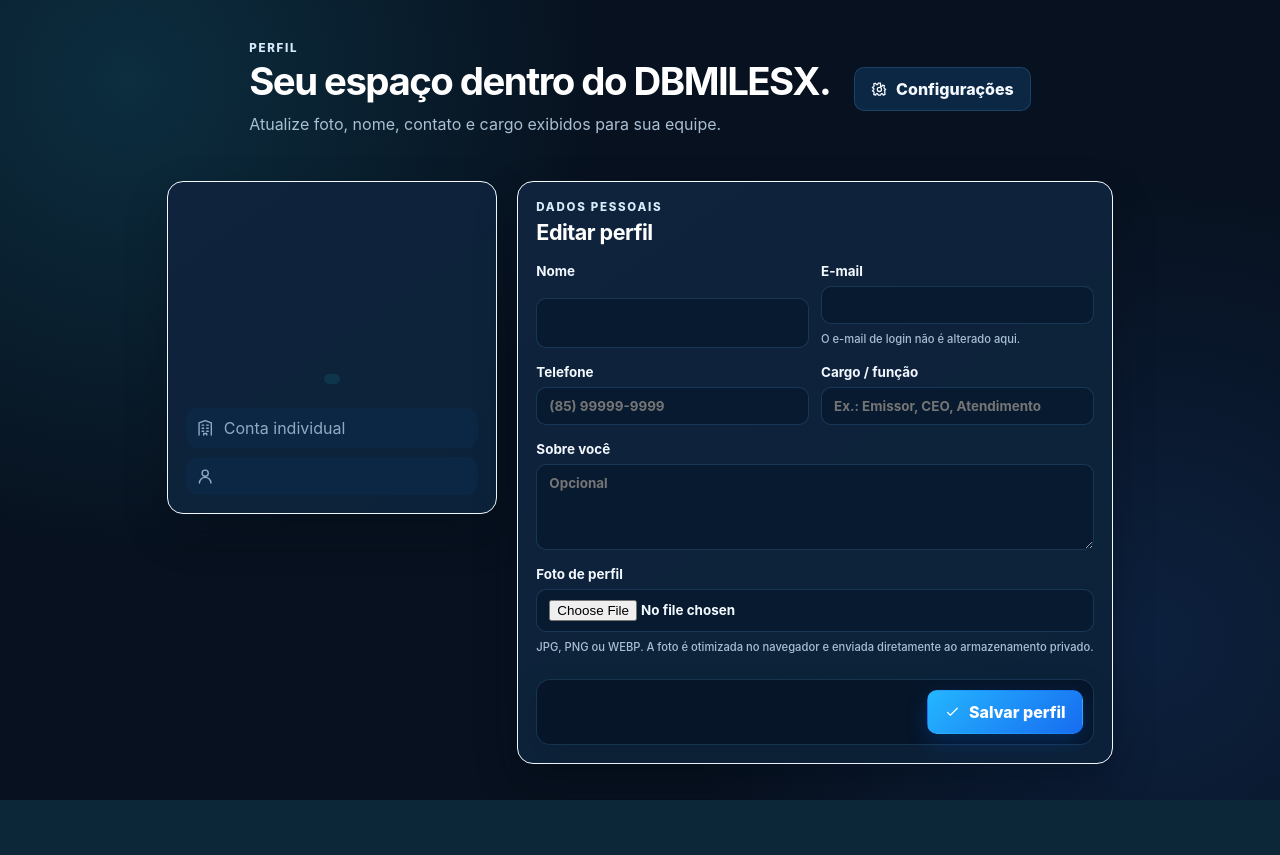
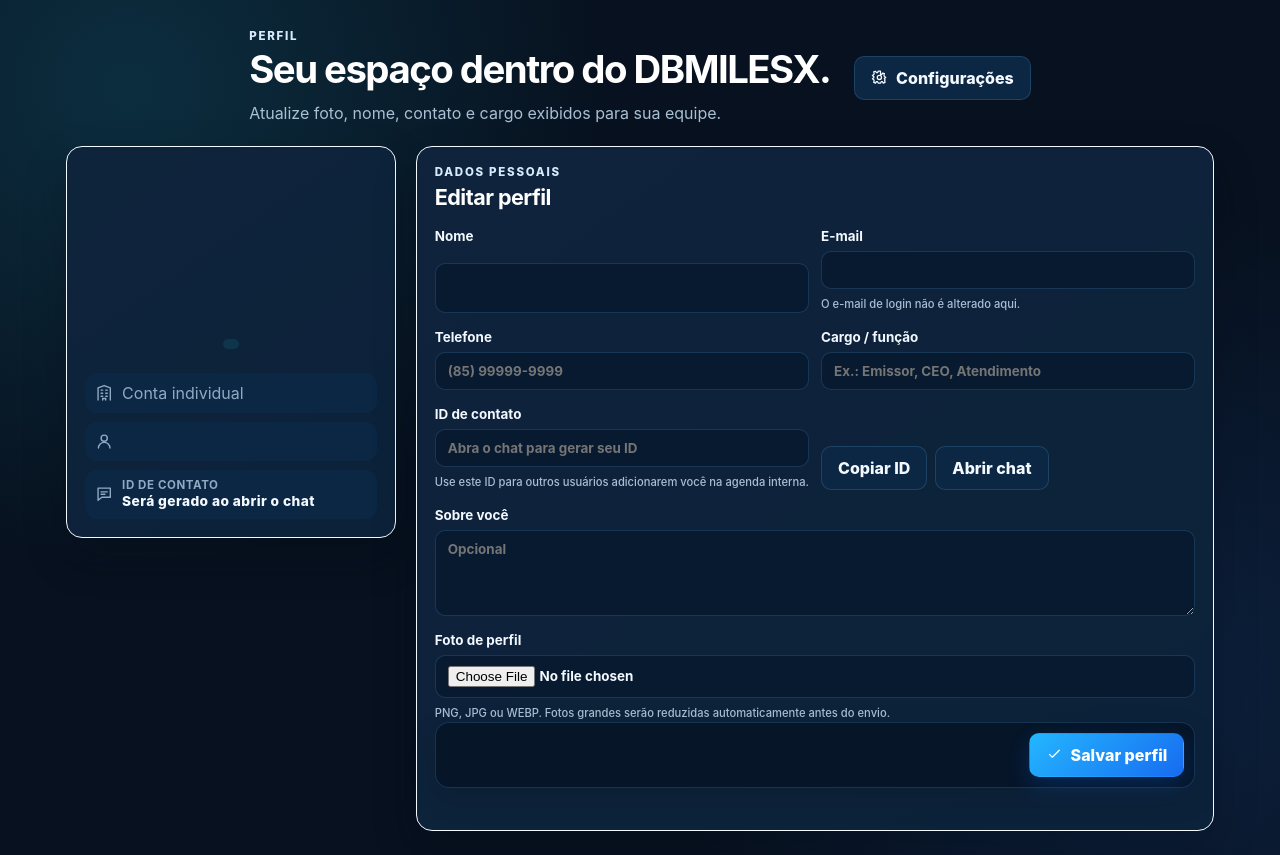
Before and after one commit to RiquelmeRufilima/DBMILESXxx, a FastAPI app: template app/templates/profile/index.html in a window 1280 px wide. Before the commit the page ends 800 px from the top, so only its background shows below. Run offline with FastAPI, Linux system fonts and the light colour scheme; the template is opened without the code that fills it, so the values that code supplies are empty; some libraries are stand-ins or nearby versions.

Commit message:
Exibe ID de contato no perfil

```diff
--- a/app/templates/profile/index.html
+++ b/app/templates/profile/index.html
@@ -6,173 +6,167 @@
 <section class="page-heading inline"><div><span class="eyebrow">PERFIL</span><h1>Seu espaço dentro do DBMILESX.</h1><p>Atualize foto, nome, contato e cargo exibidos para sua equipe.</p></div><a class="secondary-button" href="/settings"><svg class="ui-icon"><use href="#icon-settings"></use></svg> Configurações</a></section>
 <section class="profile-layout">
   <aside class="panel profile-card">
-    {% if profile and profile.avatar_path %}
-    <img class="profile-avatar" src="/{{ profile.avatar_path }}?v={{ profile.updated_at.timestamp()|int if profile.updated_at else 0 }}" alt="{{ user.name }}" onerror="this.hidden=true;this.nextElementSibling.hidden=false">
-    <div class="profile-avatar fallback" hidden>{{ user.name[:1]|upper }}</div>
-    {% else %}<div class="profile-avatar fallback">{{ user.name[:1]|upper }}</div>{% endif %}
+    {% if profile and profile.avatar_path %}<img class="profile-avatar" src="/{{ profile.avatar_path }}" alt="{{ user.name }}">{% else %}<div class="profile-avatar fallback">{{ user.name[:1]|upper }}</div>{% endif %}
     <h2>{{ user.name }}</h2><p>{{ profile.job_title or user.role|title }}</p><span class="badge custom">{{ user.role|title }}</span>
-    <div class="profile-meta"><div><svg class="ui-icon"><use href="#icon-building"></use></svg><span>{{ user.company.name if user.company else 'Conta individual' }}</span></div><div><svg class="ui-icon"><use href="#icon-user"></use></svg><span>{{ user.email }}</span></div></div>
+    <div class="profile-meta">
+      <div><svg class="ui-icon"><use href="#icon-building"></use></svg><span>{{ user.company.name if user.company else 'Conta individual' }}</span></div>
+      <div><svg class="ui-icon"><use href="#icon-user"></use></svg><span>{{ user.email }}</span></div>
+      <div class="profile-contact-id"><svg class="ui-icon"><use href="#icon-chat"></use></svg><span><strong>ID de contato</strong><small>{{ user.contact_id or 'Será gerado ao abrir o chat' }}</small></span></div>
+    </div>
   </aside>
   <article class="panel">
     <div class="panel-heading"><div><span class="eyebrow">DADOS PESSOAIS</span><h2>Editar perfil</h2></div></div>
-    <form id="profileForm" method="post" action="/profile" enctype="multipart/form-data" class="form-stack" data-no-loader="1">
-      <input type="hidden" name="csrf_token" id="profileCsrf" value="{{ csrf_token }}">
-      <input type="hidden" name="avatar_blob_url" id="avatarBlobUrl" value="">
+    <form id="profileForm" method="post" action="/profile" enctype="multipart/form-data" class="form-stack">
+      <input type="hidden" name="csrf_token" value="{{ csrf_token }}">
       <div class="form-grid cols-2"><label>Nome<input name="name" value="{{ user.name }}" required></label><label>E-mail<input value="{{ user.email }}" disabled><small>O e-mail de login não é alterado aqui.</small></label></div>
       <div class="form-grid cols-2"><label>Telefone<input name="phone" value="{{ user.phone or '' }}" placeholder="(85) 99999-9999"></label><label>Cargo / função<input name="job_title" value="{{ profile.job_title or '' }}" placeholder="Ex.: Emissor, CEO, Atendimento"></label></div>
+      <div class="form-grid cols-2">
+        <label>ID de contato
+          <input id="contactIdField" value="{{ user.contact_id or '' }}" readonly placeholder="Abra o chat para gerar seu ID">
+          <small>Use este ID para outros usuários adicionarem você na agenda interna.</small>
+        </label>
+        <div class="profile-contact-actions">
+          <button class="secondary-button" type="button" id="copyContactId" {% if not user.contact_id %}disabled{% endif %}>Copiar ID</button>
+          <a class="secondary-button" href="/company/chat">Abrir chat</a>
+        </div>
+      </div>
       <label>Sobre você<textarea name="bio" rows="4" placeholder="Opcional">{{ profile.bio or '' }}</textarea></label>
-      <label>Foto de perfil<input id="avatarInput" type="file" name="avatar" accept="image/png,image/jpeg,image/webp"><small>JPG, PNG ou WEBP. A foto é otimizada no navegador e enviada diretamente ao armazenamento privado.</small></label>
-      <div id="avatarUploadStatus" style="display:none;font-size:.9rem;opacity:.8"></div>
-      <div class="form-actions"><button id="profileSubmit" class="primary-button" type="submit"><svg class="ui-icon"><use href="#icon-check"></use></svg> <span>Salvar perfil</span></button></div>
+      <label>Foto de perfil
+        <input id="avatarInput" type="file" name="avatar" accept="image/png,image/jpeg,image/webp">
+        <small id="avatarHelp">PNG, JPG ou WEBP. Fotos grandes serão reduzidas automaticamente antes do envio.</small>
+      </label>
+      <div id="avatarStatus" style="display:none;font-size:.9rem;opacity:.85"></div>
+      <div class="form-actions"><button id="saveProfileButton" class="primary-button" type="submit"><svg class="ui-icon"><use href="#icon-check"></use></svg> Salvar perfil</button></div>
     </form>
     {% if profile and profile.avatar_path %}<form method="post" action="/profile/remove-avatar" class="top-gap"><input type="hidden" name="csrf_token" value="{{ csrf_token }}"><button class="ghost-button danger" type="submit">Remover foto atual</button></form>{% endif %}
   </article>
 </section>
-{% endblock %}
 
-{% block scripts %}
-{{ super() }}
+<style>
+.profile-contact-id span{display:flex;flex-direction:column;gap:2px;min-width:0}
+.profile-contact-id strong{font-size:.72rem;line-height:1;color:var(--muted);text-transform:uppercase;letter-spacing:.05em}
+.profile-contact-id small{font-size:.86rem;font-weight:850;color:var(--text);letter-spacing:.03em}
+.profile-contact-actions{display:flex;align-items:end;gap:8px;padding-bottom:1px}
+.profile-contact-actions .secondary-button{min-height:42px}
+@media(max-width:700px){.profile-contact-actions{align-items:stretch;flex-direction:column}.profile-contact-actions .secondary-button{width:100%;justify-content:center}}
+</style>
 <script>
 (() => {
+  const button = document.getElementById('copyContactId');
+  const field = document.getElementById('contactIdField');
+  if (!button || !field) return;
+  button.addEventListener('click', async () => {
+    const value = String(field.value || '').trim();
+    if (!value) return;
+    try {
+      await navigator.clipboard.writeText(value);
+      const original = button.textContent;
+      button.textContent = 'ID copiado';
+      setTimeout(() => button.textContent = original, 1400);
+    } catch (_) {
+      field.select();
+      document.execCommand('copy');
+    }
+  });
+})();
+</script>
+
+<script>
+(() => {
+  const input = document.getElementById('avatarInput');
   const form = document.getElementById('profileForm');
-  const input = document.getElementById('avatarInput');
-  const blobField = document.getElementById('avatarBlobUrl');
-  const csrf = document.getElementById('profileCsrf');
-  const submit = document.getElementById('profileSubmit');
-  const status = document.getElementById('avatarUploadStatus');
-  if (!form || !input || !blobField || !csrf || !submit) return;
+  const status = document.getElementById('avatarStatus');
+  const button = document.getElementById('saveProfileButton');
+  if (!input || !form) return;
 
-  let uploading = false;
+  const MAX_DIMENSION = 1200;
+  const TARGET_BYTES = 1500 * 1024; // ~1,5 MB: fica bem abaixo do limite da Function da Vercel.
 
   function showStatus(message, isError = false) {
-    window.dbmHideLoader?.();
     if (!status) return;
     status.style.display = 'block';
-    status.style.opacity = '1';
-    status.style.color = isError ? '#ff6b7a' : '';
     status.textContent = message;
+    status.style.color = isError ? '#ff6b6b' : '';
   }
 
-  function withTimeout(ms = 30000) {
-    const controller = new AbortController();
-    const timer = setTimeout(() => controller.abort(), ms);
-    return { signal: controller.signal, done: () => clearTimeout(timer) };
+  function loadImage(file) {
+    return new Promise((resolve, reject) => {
+      const url = URL.createObjectURL(file);
+      const img = new Image();
+      img.onload = () => {
+        URL.revokeObjectURL(url);
+        resolve(img);
+      };
+      img.onerror = () => {
+        URL.revokeObjectURL(url);
+        reject(new Error('Não foi possível abrir a imagem selecionada.'));
+      };
+      img.src = url;
+    });
   }
 
-  async function optimizeAvatar(original) {
-    if (!original || !original.type.startsWith('image/')) throw new Error('Selecione uma imagem válida.');
-    if (original.size > 20 * 1024 * 1024) throw new Error('A imagem original deve ter no máximo 20 MB.');
+  function canvasToBlob(canvas, type, quality) {
+    return new Promise((resolve, reject) => {
+      canvas.toBlob(blob => blob ? resolve(blob) : reject(new Error('Não foi possível comprimir a foto.')), type, quality);
+    });
+  }
 
-    const bitmap = await createImageBitmap(original);
-    const maxSide = 1000;
-    const scale = Math.min(1, maxSide / Math.max(bitmap.width, bitmap.height));
-    const width = Math.max(1, Math.round(bitmap.width * scale));
-    const height = Math.max(1, Math.round(bitmap.height * scale));
+  async function compressAvatar(file) {
+    if (!/^image\/(jpeg|png|webp)$/i.test(file.type || '')) {
+      throw new Error('Use uma imagem JPG, PNG ou WEBP.');
+    }
+
+    const img = await loadImage(file);
+    const scale = Math.min(1, MAX_DIMENSION / Math.max(img.naturalWidth, img.naturalHeight));
+    const width = Math.max(1, Math.round(img.naturalWidth * scale));
+    const height = Math.max(1, Math.round(img.naturalHeight * scale));
+
     const canvas = document.createElement('canvas');
     canvas.width = width;
     canvas.height = height;
     const ctx = canvas.getContext('2d', { alpha: false });
-    ctx.drawImage(bitmap, 0, 0, width, height);
-    bitmap.close?.();
+    if (!ctx) throw new Error('Seu navegador não conseguiu processar a imagem.');
 
-    let quality = 0.84;
-    let blob = await new Promise(resolve => canvas.toBlob(resolve, 'image/webp', quality));
-    while (blob && blob.size > 850 * 1024 && quality > 0.55) {
-      quality -= 0.07;
-      blob = await new Promise(resolve => canvas.toBlob(resolve, 'image/webp', quality));
+    ctx.fillStyle = '#ffffff';
+    ctx.fillRect(0, 0, width, height);
+    ctx.drawImage(img, 0, 0, width, height);
+
+    let quality = 0.88;
+    let blob = await canvasToBlob(canvas, 'image/jpeg', quality);
+    while (blob.size > TARGET_BYTES && quality > 0.48) {
+      quality -= 0.08;
+      blob = await canvasToBlob(canvas, 'image/jpeg', quality);
     }
-    if (!blob) throw new Error('Não foi possível preparar a imagem.');
-    return new File([blob], `avatar-${Date.now()}.webp`, { type: 'image/webp' });
+
+    if (blob.size > TARGET_BYTES) {
+      throw new Error('A foto continua muito grande mesmo após a otimização. Escolha outra imagem.');
+    }
+
+    const baseName = (file.name || 'avatar').replace(/\.[^.]+$/, '').replace(/[^a-zA-Z0-9_-]+/g, '-').slice(0, 80) || 'avatar';
+    return new File([blob], `${baseName}.jpg`, { type: 'image/jpeg', lastModified: Date.now() });
   }
 
-  async function fetchJson(url, options, timeoutMs = 30000) {
-    const t = withTimeout(timeoutMs);
-    try {
-      const response = await fetch(url, { ...options, signal: t.signal });
-      const data = await response.json().catch(() => ({}));
-      return { response, data };
-    } catch (error) {
-      if (error?.name === 'AbortError') throw new Error('O armazenamento demorou demais para responder. Tente novamente.');
-      throw error;
-    } finally {
-      t.done();
-    }
-  }
+  input.addEventListener('change', async () => {
+    const original = input.files && input.files[0];
+    if (!original) return;
 
-  async function uploadDirect(file) {
-    const timeout = withTimeout(35000);
-    try {
-      const response = await fetch('/profile/avatar-upload-direct', {
-        method: 'POST',
-        credentials: 'same-origin',
-        headers: {
-          'Content-Type': file.type || 'image/webp',
-          'Accept': 'application/json',
-          'X-CSRF-Token': csrf.value
-        },
-        body: file,
-        signal: timeout.signal
-      });
-
-      const raw = await response.text();
-      let data = {};
-      try { data = raw ? JSON.parse(raw) : {}; } catch (_) {}
-
-      if (!response.ok || !data.url) {
-        const detail = data.error || raw || `HTTP ${response.status}`;
-        throw new Error(detail.slice(0, 500));
-      }
-      return data.url;
-    } catch (error) {
-      if (error?.name === 'AbortError') {
-        throw new Error('O envio da foto demorou demais. Tente novamente.');
-      }
-      throw error;
-    } finally {
-      timeout.done();
-    }
-  }
-
-  input.addEventListener('change', () => {
-    blobField.value = '';
-    if (input.files?.[0]) showStatus('Foto selecionada. Clique em Salvar perfil.');
-  });
-
-  form.addEventListener('submit', async (event) => {
-    window.dbmHideLoader?.();
-    const selected = input.files && input.files[0];
-
-    // Sem nova foto, salva os demais dados normalmente e sem o loader global.
-    if (!selected || blobField.value) return;
-    if (uploading) {
-      event.preventDefault();
-      return;
-    }
-
-    event.preventDefault();
-    uploading = true;
-    submit.disabled = true;
-    showStatus('Preparando sua foto...');
+    button && (button.disabled = true);
+    showStatus('Otimizando foto para envio...');
 
     try {
-      const optimized = await optimizeAvatar(selected);
-      showStatus('Enviando foto para o armazenamento...');
-      const blobUrl = await uploadDirect(optimized);
+      const compressed = await compressAvatar(original);
+      const transfer = new DataTransfer();
+      transfer.items.add(compressed);
+      input.files = transfer.files;
 
-      blobField.value = blobUrl;
-      input.disabled = true; // a imagem não passa pelo payload da Function Python
-      showStatus('Foto enviada. Atualizando o perfil...');
-
-      uploading = false;
-      submit.disabled = false;
-      form.requestSubmit();
+      const beforeMb = (original.size / 1024 / 1024).toFixed(1);
+      const afterKb = Math.max(1, Math.round(compressed.size / 1024));
+      showStatus(`Foto pronta: ${beforeMb} MB → ${afterKb} KB.`);
     } catch (error) {
-      uploading = false;
-      submit.disabled = false;
-      input.disabled = false;
-      blobField.value = '';
-      window.dbmHideLoader?.();
-      showStatus(error?.message || 'Não foi possível enviar a foto.', true);
+      input.value = '';
+      showStatus(error?.message || 'Não foi possível preparar a foto.', true);
+    } finally {
+      button && (button.disabled = false);
     }
   });
 })();
```
